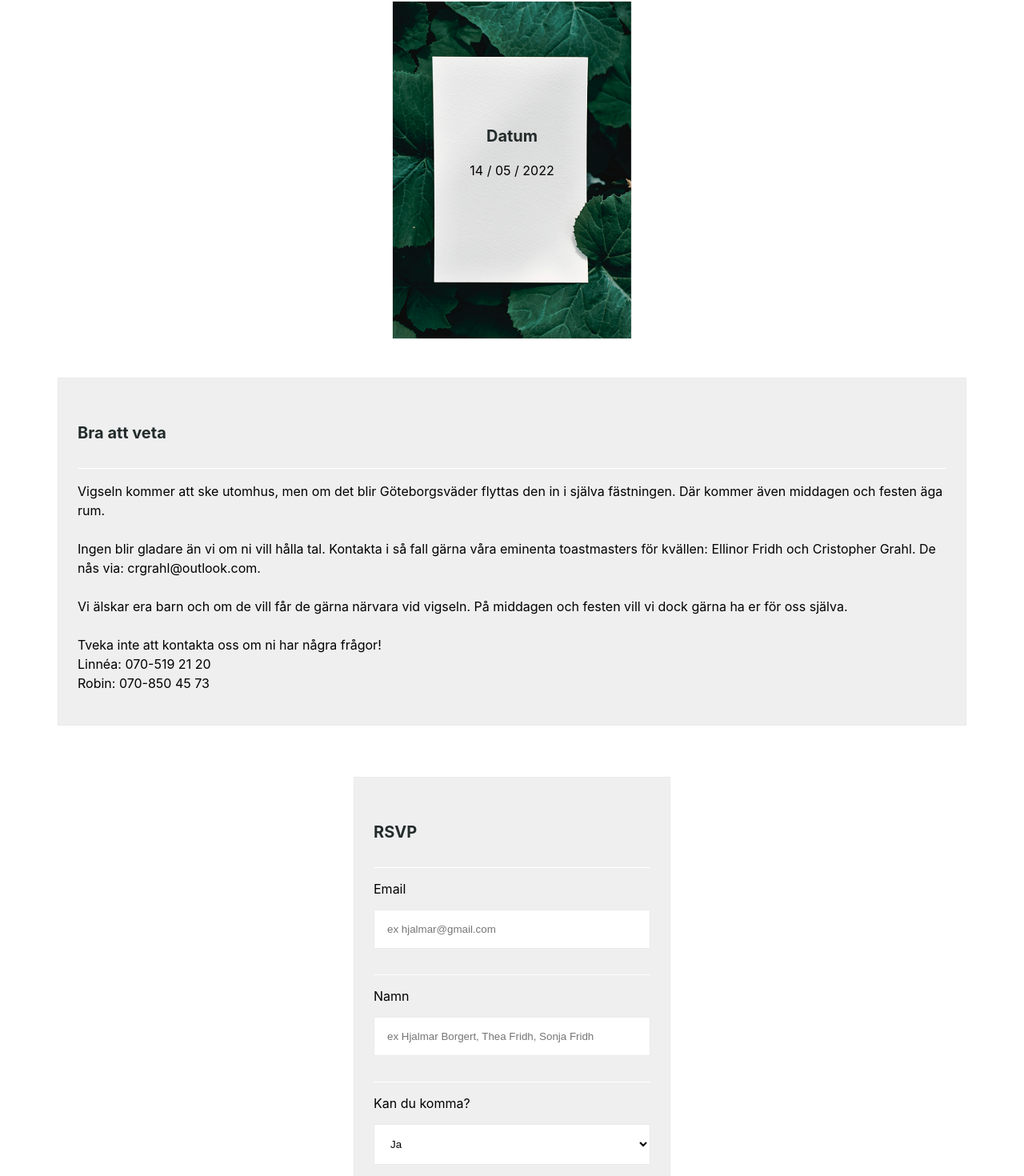
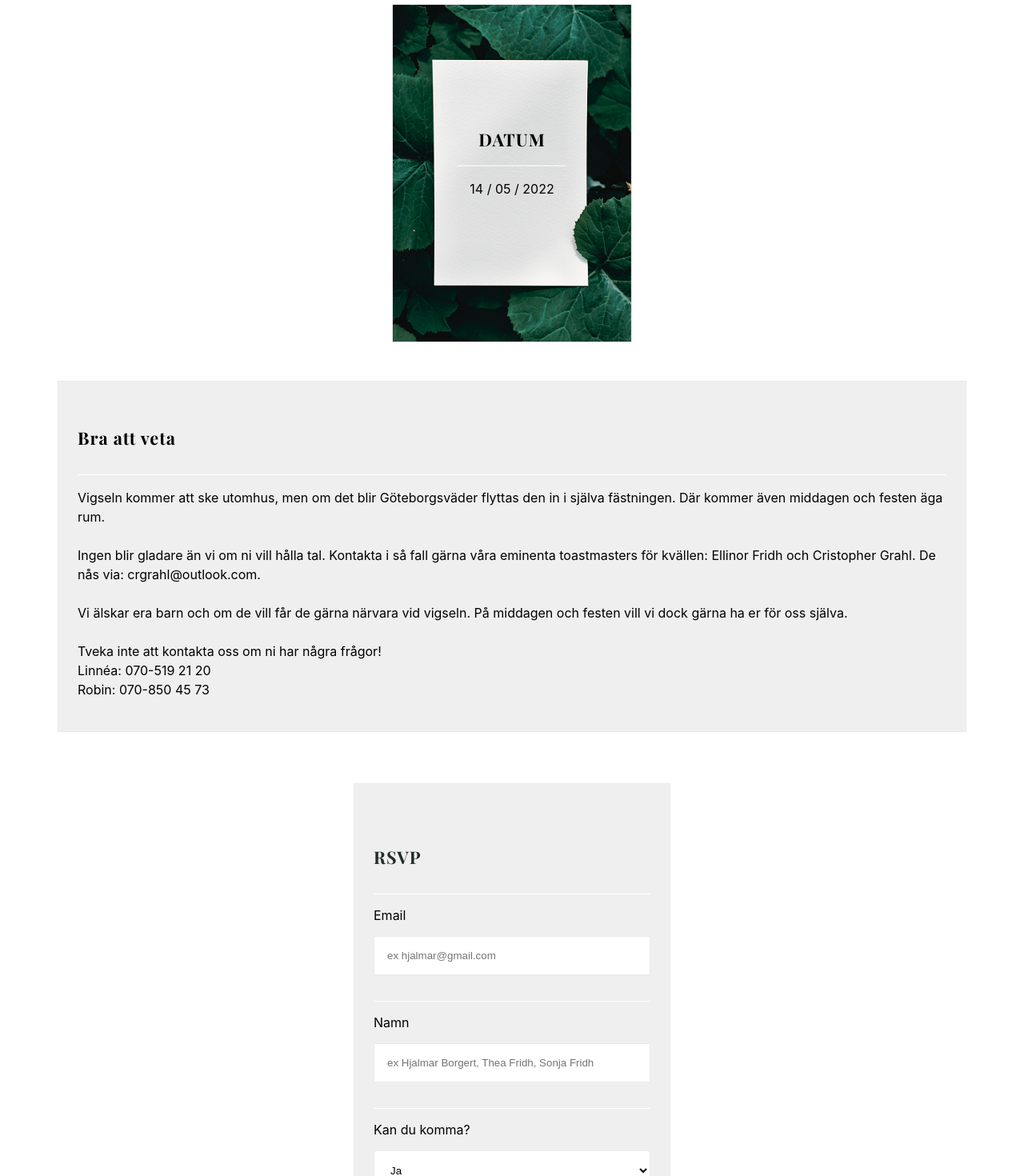
Before and after one commit to tantsandras/wedding, a Next.js app: page / in a window 1280 px wide. Shown: the part 954-2424 px from the top of the page at 80% size. Built offline with nearby package versions, Linux system fonts and the light colour scheme.

Commit message:
changed h2 and h3 fonts

```diff
--- a/components/ContactForm.js
+++ b/components/ContactForm.js
@@ -66,7 +66,7 @@ const ContactForm = () => {
 
   return (
     <div>
-      <h2 className={styles.title}>RSVP</h2>
+      <h3 className={styles.title}>RSVP</h3>
       <form id="RSVP form" onSubmit={handleOnSubmit} className={styles.form}>
         <input type="text" name="text" className={styles.myclass} />
         <input type="hidden" name="_subject" value="RSVP från hemsidan" />
--- a/components/Form.module.css
+++ b/components/Form.module.css
@@ -1,6 +1,6 @@
 .title {
   padding-top: 2rem;
-  font-size: 1.25rem;
+  font-size: 1.35rem;
   color: #232b2b;
 }
 
@@ -44,8 +44,9 @@
 }
 
 .button {
+  font-family: "Playfair Display", serif;
   letter-spacing: 1px;
-  font-size: 1rem;
+  font-size: 1.15rem;
   text-transform: uppercase;
   cursor: pointer;
   border: 1px solid #eaeaea;
--- /dev/null
+++ b/pages/_document.js
@@ -0,0 +1,27 @@
+import Document, { Html, Head, Main, NextScript } from "next/document";
+
+class MyDocument extends Document {
+  static async getInitialProps(ctx) {
+    const initialProps = await Document.getInitialProps(ctx);
+    return { ...initialProps };
+  }
+
+  render() {
+    return (
+      <Html>
+        <Head>
+          <link
+            href="https://fonts.googleapis.com/css2?family=Playfair+Display:wght@600;700&display=swap"
+            rel="stylesheet"
+          />
+        </Head>
+        <body>
+          <Main />
+          <NextScript />
+        </body>
+      </Html>
+    );
+  }
+}
+
+export default MyDocument;
--- a/pages/index.tsx
+++ b/pages/index.tsx
@@ -102,4 +102,17 @@ const Home: NextPage = () => {
   );
 };
 
+<style jsx global>{`
+  html,
+  body {
+    padding: 0;
+    margin: 0;
+    font-family: "Playfair Display", serif;
+  }
+
+  * {
+    box-sizing: border-box;
+  }
+`}</style>;
+
 export default Home;
--- a/styles/Home.module.css
+++ b/styles/Home.module.css
@@ -10,17 +10,16 @@
   display: flex;
   flex-direction: column;
   justify-content: center;
-  background-color: #ffffff;
   align-items: center;
 }
 
 .header {
   display: flex;
+  position: relative;
   flex-direction: column;
   justify-content: center;
   align-items: center;
   width: min(800px, calc(80% + 100px));
-  position: relative;
   height: min(calc(100vw * 681 / 1210), calc(800px * 681 / 1210));
 }
 
@@ -29,9 +28,9 @@
   top: 20%;
   left: 3rem;
   z-index: 2;
-  height: 1px;
+  height: 0.03em;
   width: 51%;
-  background: #232b2b;
+  background: #b9b8b8;
   transform: scaleX(0);
   transform-origin: left;
   animation: lines cubic-bezier(0.785, 0.135, 0.15, 0.86) 1s forwards;
@@ -44,7 +43,7 @@
   z-index: 2;
   height: 0.03em;
   width: 55%;
-  background: #232b2b;
+  background: #b9b8b8;
   transform: scaleX(0);
   transform-origin: right;
   animation: lines cubic-bezier(0.785, 0.135, 0.15, 0.86) 1s forwards;
@@ -55,7 +54,7 @@
   flex: 1;
   margin: 0 9%;
   padding: 2rem 0;
-  border-top: 1px solid #232b2b;
+  border-top: 1px solid #b9b8b8;
   justify-content: center;
   align-items: center;
 }
@@ -79,6 +78,7 @@
   height: auto;
   margin-bottom: 6rem;
   animation: fadeIn ease-in 0.6s;
+  z-index: 2;
 }
 
 .card {
@@ -96,8 +96,6 @@
 .card h2 {
   padding-top: 2rem;
   margin: 0 0 2rem 0;
-  font-size: 1.25rem;
-  color: #232b2b;
 }
 
 .card p {
@@ -132,18 +130,19 @@
   left: 50%;
   transform: translate(-50%, -50%);
   margin: 0 0 1rem 0;
-  font-size: 1.25rem;
-  color: #232b2b;
+  text-transform: uppercase;
 }
 
 .imageCard p {
   position: absolute;
-  top: 50%;
+  top: 55%;
   left: 50%;
-  transform: translate(-50%, -50%);
+  transform: translate(-50%, -55%);
   margin: 0;
   font-size: 1rem;
   line-height: 1.5;
+  padding: 1rem;
+  border-top: 1px solid #ffffff;
 }
 
 @media (max-width: 600px) {
--- a/styles/globals.css
+++ b/styles/globals.css
@@ -4,6 +4,20 @@ body {
   margin: 0;
   font-family: -apple-system, BlinkMacSystemFont, Segoe UI, Roboto, Oxygen,
     Ubuntu, Cantarell, Fira Sans, Droid Sans, Helvetica Neue, sans-serif;
+}
+
+h2 {
+  font-family: "Playfair Display", serif;
+  font-weight: 700;
+  letter-spacing: 1px;
+  font-size: 1.35rem;
+}
+
+h3 {
+  font-family: "Playfair Display", serif;
+  font-weight: 700;
+  letter-spacing: 1px;
+  font-size: 1.35rem;
 }
 
 a {
```
